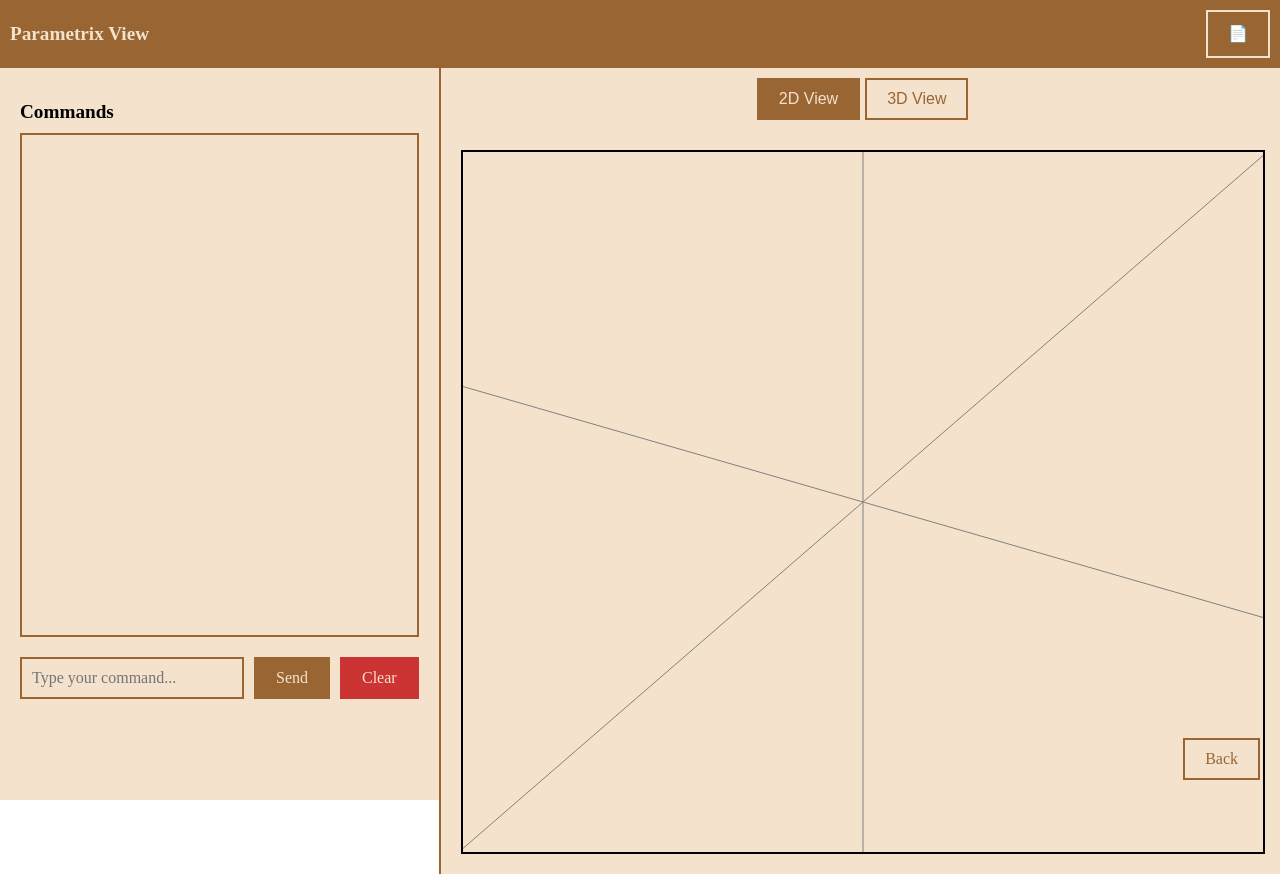
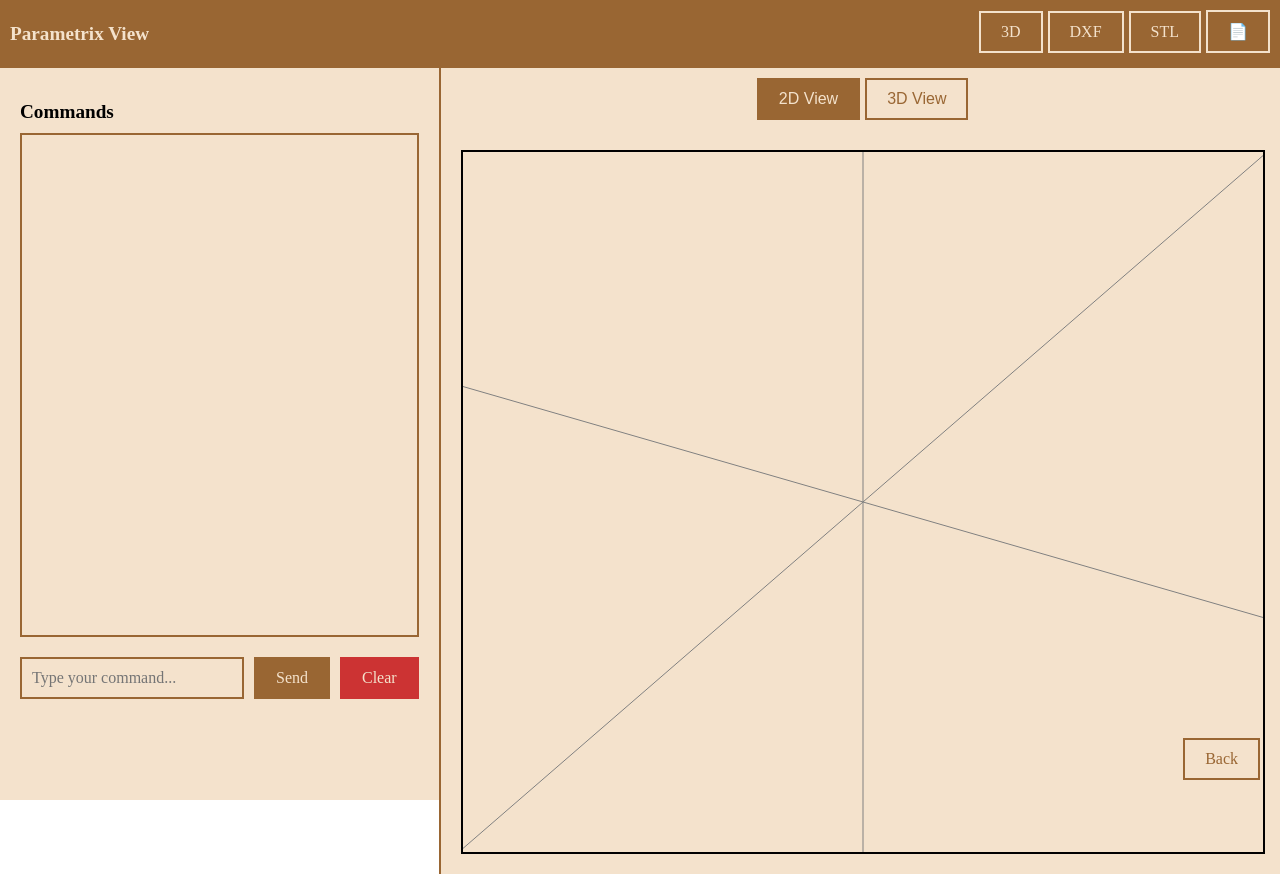
Before and after one commit to HisarCS/Parametrix, a React (Create React App) app in the folder src/: page /#/parametrix in a window 1280 px wide. Built offline with nearby package versions, Linux system fonts and the light colour scheme; the HTML template or start-up script is replaced by a standard one.

Commit message:
ex propriis stl conversionem

```diff
--- a/src/components/ParametrixView.js
+++ b/src/components/ParametrixView.js
@@ -69,6 +69,138 @@ const ParametrixView = () => {
     setJsonList(shapes);
     setShapes(shapes);
     saveToStorage(shapes);
+  };
+
+  const handleConvertToDXF = async () => {
+    if (jsonList.length === 0) {
+      setHistory(prev => [...prev, "Error: No shapes to convert"]);
+      return;
+    }
+
+    setIsLoading(true);
+    try {
+      const response = await axios({
+        method: 'post',
+        url: 'http://127.0.0.1:8080/generate_dxf',
+        data: { shapes: jsonList },
+        headers: {
+          'Content-Type': 'application/json',
+          'Accept': '*/*'
+        },
+        responseType: 'blob',
+        timeout: 30000, // Increased timeout
+        withCredentials: false // Important for CORS
+      });
+
+      // Handle the downloaded file
+      const blob = new Blob([response.data], {
+        type: 'application/octet-stream'
+      });
+
+      // Create download
+      const url = window.URL.createObjectURL(blob);
+      const link = document.createElement('a');
+
+      // Get filename from headers or generate one
+      const filename = response.headers['content-disposition']
+        ? response.headers['content-disposition'].split('filename=')[1].replace(/"/g, '')
+        : `parametrix_shapes_${Date.now()}.dxf`;
+
+      link.href = url;
+      link.download = filename;
+      document.body.appendChild(link);
+      link.click();
+      link.remove();
+      window.URL.revokeObjectURL(url);
+
+      setHistory(prev => [...prev, "Successfully converted shapes to DXF"]);
+    } catch (error) {
+      console.error('DXF conversion error:', error);
+      let errorMessage = "Failed to convert to DXF: ";
+
+      if (error.response) {
+        // Server responded with error
+        errorMessage += error.response.data?.error || error.response.statusText;
+      } else if (error.request) {
+        // No response received
+        errorMessage += "No response from server. Please check your connection.";
+      } else {
+        // Request setup error
+        errorMessage += error.message;
+      }
+
+      setHistory(prev => [...prev, `Error: ${errorMessage}`]);
+    } finally {
+      setIsLoading(false);
+    }
+  };
+
+  const handleConvertToSTL = async () => {
+    if (jsonList.length === 0) {
+      setHistory(prev => [...prev, "Error: No shapes to convert"]);
+      return;
+    }
+
+    setIsLoading(true);
+    try {
+      // Transform the data to match Julia's expectations AND wrap in shapes object
+      const transformedShapes = {
+        shapes: jsonList.map(shape => ({
+          ...shape,
+          extrusion_amount: shape.extrusionAmount,
+          coordinates: shape.coordinates,
+          parameters: shape.parameters,
+          shape: shape.shape
+        }))
+      };
+
+      // Log the transformed data for debugging
+      console.log('Sending data:', JSON.stringify(transformedShapes, null, 2));
+
+      const response = await axios({
+        method: 'post',
+        url: 'http://127.0.0.1:8080/generate_stl',
+        data: transformedShapes,  // Now properly wrapped in {shapes: [...]}
+        headers: {
+          'Content-Type': 'application/json',
+          'Accept': '*/*'
+        },
+        responseType: 'blob',
+        timeout: 30000
+      });
+
+      const blob = new Blob([response.data], {
+        type: 'application/octet-stream'
+      });
+
+      const url = window.URL.createObjectURL(blob);
+      const link = document.createElement('a');
+      const filename = `parametrix_shapes_${Date.now()}.stl`;
+
+      link.href = url;
+      link.download = filename;
+      document.body.appendChild(link);
+      link.click();
+      link.remove();
+      window.URL.revokeObjectURL(url);
+
+      setHistory(prev => [...prev, "Successfully converted shapes to STL"]);
+    } catch (error) {
+      console.error('STL conversion error:', error);
+      let errorMessage = "Failed to convert to STL: ";
+
+      if (error.response) {
+        errorMessage += error.response.data?.error || error.response.statusText;
+      } else if (error.request) {
+        errorMessage += "No response from server. Please check your connection.";
+      } else {
+        errorMessage += error.message;
+      }
+
+      setHistory(prev => [...prev, `Error: ${errorMessage}`]);
+    } finally {
+      setIsLoading(false);
+    }
   };
 
   // Handler Functions
@@ -229,6 +361,60 @@ const ParametrixView = () => {
     >
       <div style={{ display: "flex", justifyContent: "space-between", padding: "10px", backgroundColor: "#996633" }}>
         <h1 style={{ fontSize: "1.2rem", color: "#f4e2cc" }}>Parametrix View</h1>
+        <div style={{justifyContent: "space-between"}}>
+          <button
+            style={{
+              fontFamily: "'Press Start 2P', cursive",
+              padding: "10px 20px",
+              fontSize: "1rem",
+              backgroundColor: "transparent",
+              color: "#f4e2cc",
+              border: "2px solid #f4e2cc",
+              cursor: "pointer",
+              marginRight: "5px"
+            }}
+          >
+            3D
+          </button>
+
+          <button
+            style={{
+              fontFamily: "'Press Start 2P', cursive",
+              padding: "10px 20px",
+              fontSize: "1rem",
+              backgroundColor: "transparent",
+              color: "#f4e2cc",
+              border: "2px solid #f4e2cc",
+              cursor: isLoading ? "not-allowed" : "pointer",
+              opacity: isLoading ? 0.7 : 1,
+              marginRight: "5px"
+            }}
+            onClick={handleConvertToDXF}
+            disabled={isLoading}
+            title="Convert all shapes to DXF"
+          >
+            {isLoading ? "Converting..." : "DXF"}
+          </button>
+
+          <button
+            style={{
+              fontFamily: "'Press Start 2P', cursive",
+              padding: "10px 20px",
+              fontSize: "1rem",
+              backgroundColor: "transparent",
+              color: "#f4e2cc",
+              border: "2px solid #f4e2cc",
+              cursor: isLoading ? "not-allowed" : "pointer",
+              opacity: isLoading ? 0.7 : 1,
+              marginRight: "5px"
+            }}
+            onClick={handleConvertToSTL}
+            disabled={isLoading}
+            title="Convert all shapes to STL"
+          >
+            {isLoading ? "Converting..." : "STL"}
+          </button>
+
           <button
             style={{
               fontFamily: "'Press Start 2P', cursive",
@@ -244,6 +430,8 @@ const ParametrixView = () => {
             📄
           </button>
         </div>
+      </div>
+
 
       <div style={{ display: "flex", flex: 1 }}>
         <div style={{ flex: 1, padding: "20px", borderRight: "2px solid #996633" }}>
```
Lines whose indentation alone changed are shown as unchanged.
